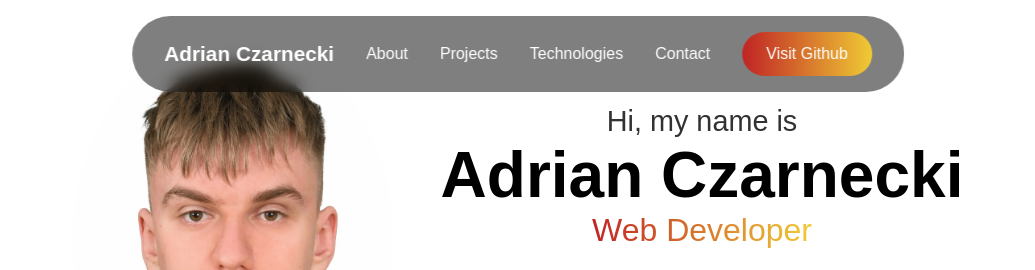
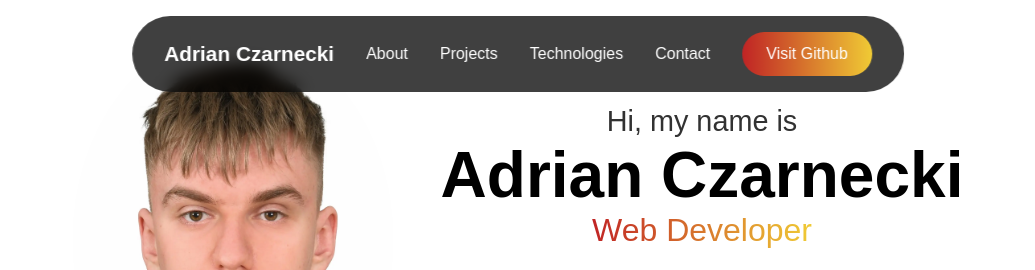
Before and after one commit to Finroden/portfolio-website, a website: page index.html in a window 1280 px wide. Shown: the top 270 px of the page, without its empty margins (122-1157 px from the left). Drawn offline with Linux system fonts and the light colour scheme.

Commit message:
Changed navbar color

```diff
--- a/style.css
+++ b/style.css
@@ -23,7 +23,7 @@ header {
     align-items: center;
     justify-content: center;
     gap: 5rem;
-    background-color: rgba(0, 0, 0, 0.5);
+    background-color: rgba(0, 0, 0, 0.75);
     backdrop-filter: blur(8px);
     color: #fff;
     padding: 0.5rem 1.5rem;
```
